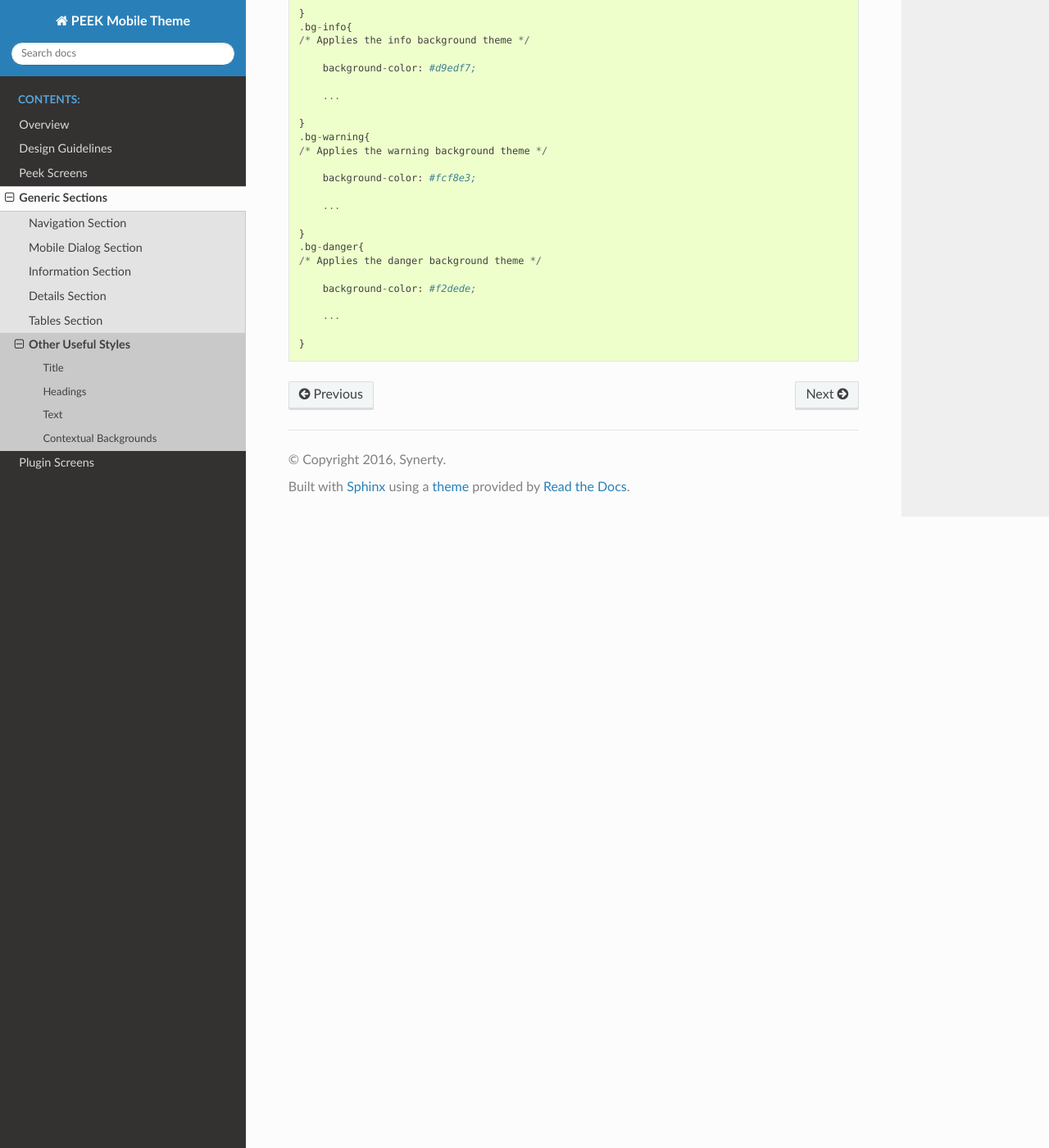
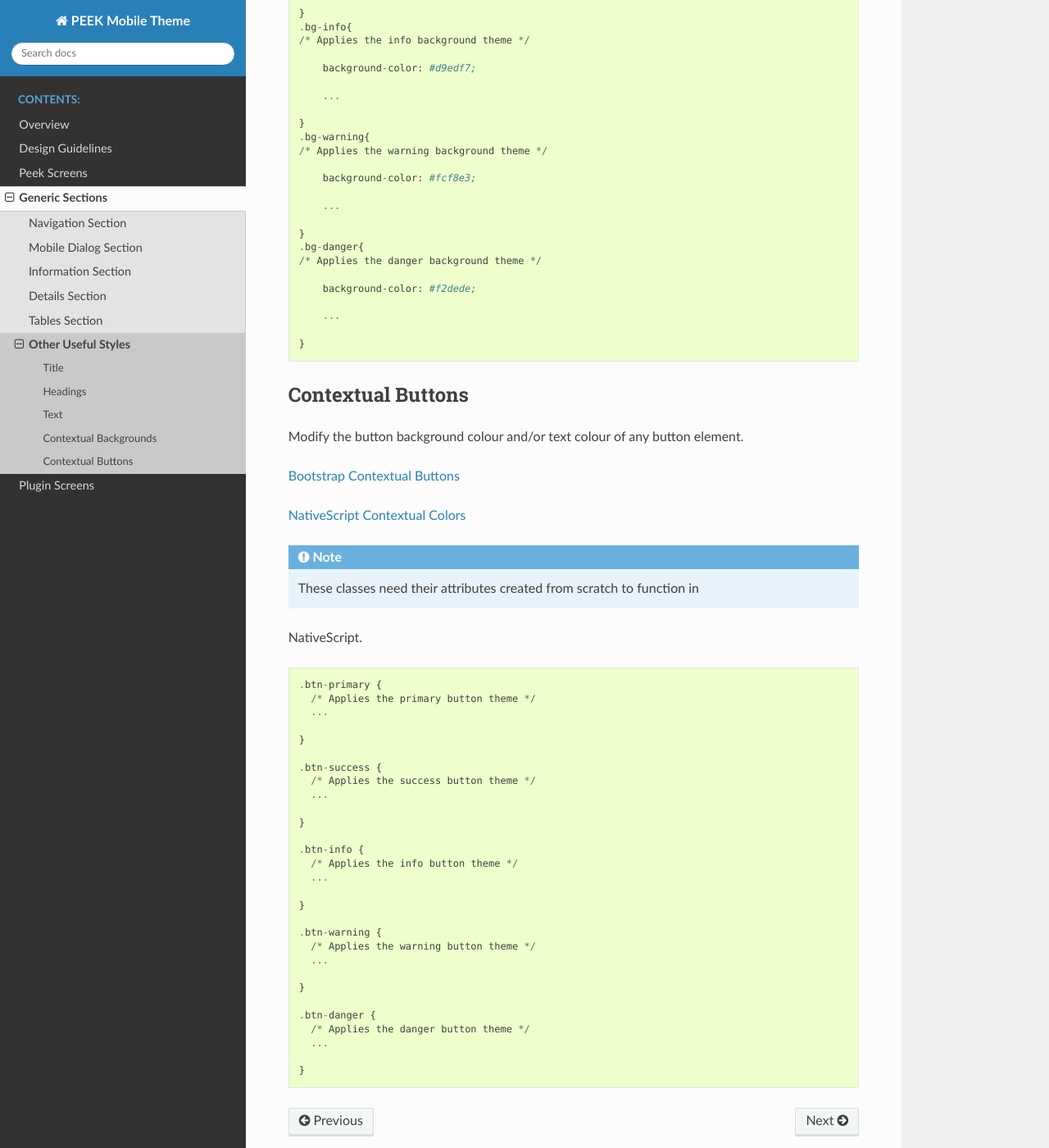
Before and after one commit to Synerty/peek-mobile-theme, a Sphinx documentation site: the page built from docs/generic_sections/other_useful_styles/other_useful_styles.rst, in a window 1280 px wide and 1400 px high, scrolled down 2269 px. Shown: the whole window at 82% size. Built offline with Sphinx 7.4.7 and the Read the Docs theme 2.0.0, drawn with Linux system fonts in a browser that asks for light colours; some of the changed text lies outside the part shown.

Commit message:
Added contextual buttons to documentation.  Updated contextual button descriptions in scss files.
ORMOB-282

```diff
--- a/docs/generic_sections/other_useful_styles/other_useful_styles.rst
+++ b/docs/generic_sections/other_useful_styles/other_useful_styles.rst
@@ -99,7 +99,7 @@ Set the background of an element to any contextual class.
 
 `Bootstrap Contextual Backgrounds <http://getbootstrap.com/css/#helper-classes-backgrounds>`_
 
-`NativeScript Contextual Backgrounds <https://docs.nativescript.org/ui/theme#contextual-colors>`_
+`NativeScript Contextual Colors <https://docs.nativescript.org/ui/theme#contextual-colors>`_
 
 .. note:: Only :code:`bg-primary` and :code:`bg-danger` exist in the NativeScript
     Styling Infrastructure.  The other classes need their attributes created from
@@ -148,3 +148,50 @@ Set the background of an element to any contextual class.
             ...
 
         }
+
+
+.. _other_useful_styles_contextual_buttons:
+
+Contextual Buttons
+------------------
+
+Modify the button background colour and/or text colour of any button element.
+
+`Bootstrap Contextual Buttons <hhttp://getbootstrap.com/css/#buttons-options>`_
+
+`NativeScript Contextual Colors <https://docs.nativescript.org/ui/theme#contextual-colors>`_
+
+.. note:: These classes need their attributes created from scratch to function in
+NativeScript.
+
+::
+
+        .btn-primary {
+          /* Applies the primary button theme */
+          ...
+
+        }
+
+        .btn-success {
+          /* Applies the success button theme */
+          ...
+
+        }
+
+        .btn-info {
+          /* Applies the info button theme */
+          ...
+
+        }
+
+        .btn-warning {
+          /* Applies the warning button theme */
+          ...
+
+        }
+
+        .btn-danger {
+          /* Applies the danger button theme */
+          ...
+
+        }
```
Also changed, not shown: 3 other files.
